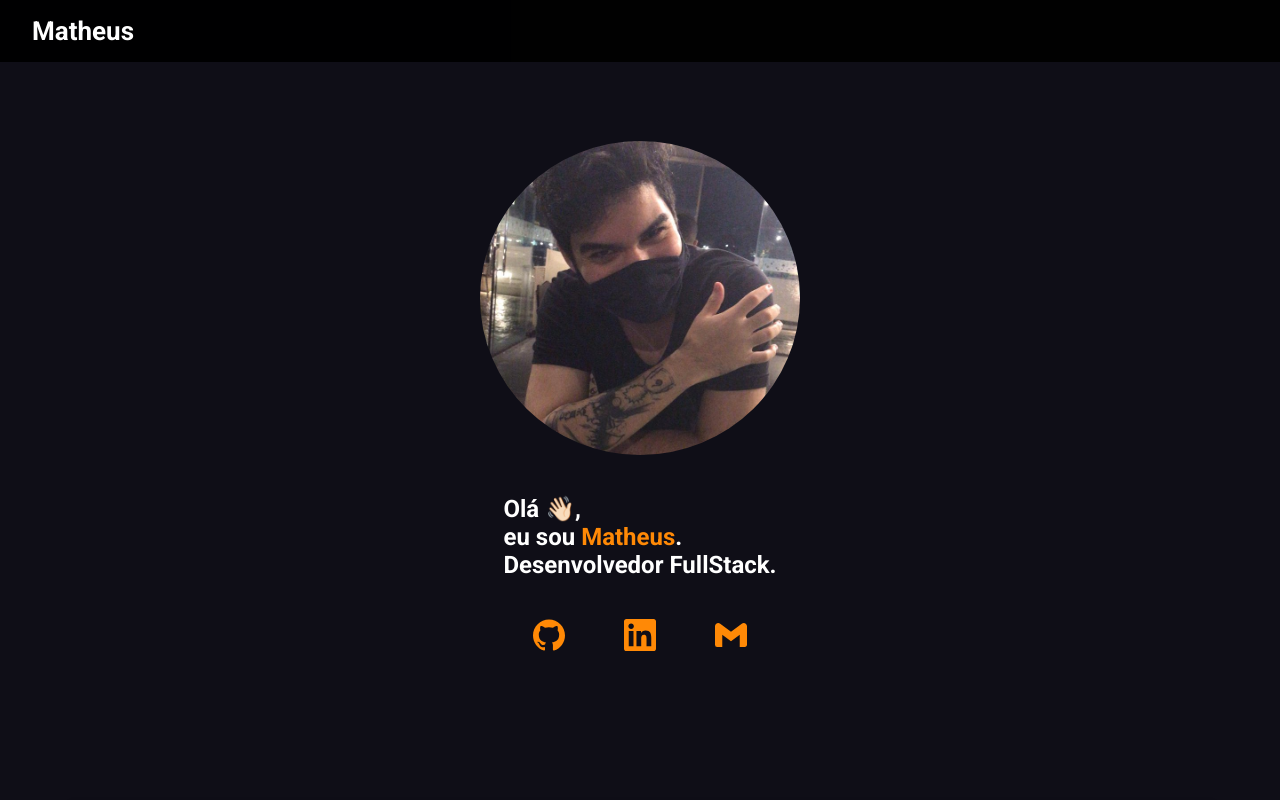
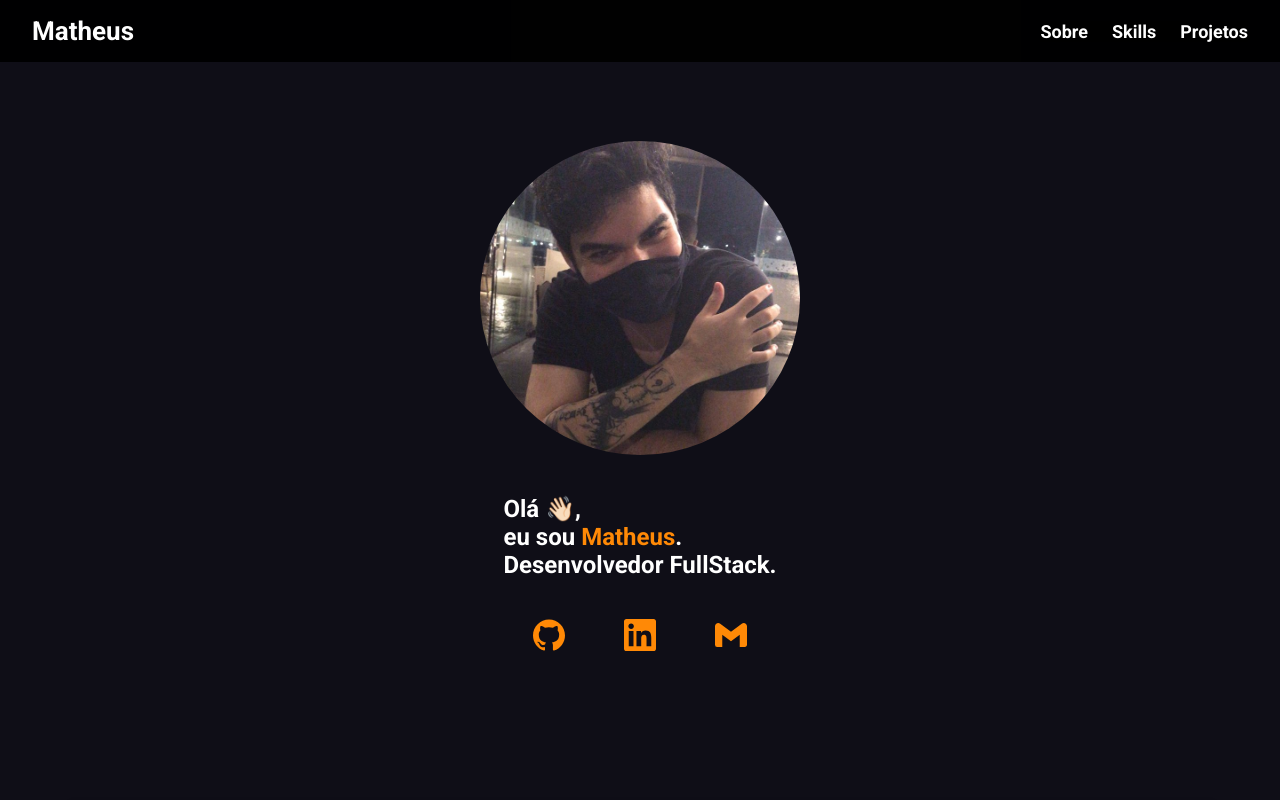
Before and after one commit to matheusg18/matheusg18.github.io, a React (Create React App) app: page / in a window 1280 px wide. Shown: the top 800 px of the page. Built offline with nearby package versions, Linux system fonts and the light colour scheme.

Commit message:
adiciona links do header fora do mobile

```diff
--- a/src/components/Header/Header.styles.jsx
+++ b/src/components/Header/Header.styles.jsx
@@ -25,7 +25,8 @@ export const MyName = styled.a`
 `;
 
 export const MobileMenuContainer = styled.div`
-  padding: ${({ theme }) => theme.space(2)} ${({ theme }) => theme.space(4)} ${({ theme }) => theme.space(1.25)} ${({ theme }) => theme.space(4)};
+  padding: ${({ theme }) => theme.space(2)} ${({ theme }) => theme.space(4)}
+    ${({ theme }) => theme.space(1.25)} ${({ theme }) => theme.space(4)};
   font-size: 26px;
 `;
 
@@ -38,6 +39,14 @@ export const HeaderNav = styled.nav`
   background-color: inherit;
   transition: transform 200ms ease-out;
 
+  @media screen and (min-width: 1025px) {
+    position: relative;
+    transform: translate(0);
+    top: 0;
+    width: fit-content;
+    margin-right: ${({ theme }) => theme.space(4)};
+  }
+
   & > ul {
     list-style: none;
     display: flex;
@@ -47,6 +56,12 @@ export const HeaderNav = styled.nav`
     padding: ${({ theme }) => theme.space(2)} 0 ${({ theme }) => theme.space(4)} 0;
     font-size: 18px;
     font-weight: 700;
+
+    @media screen and (min-width: 1025px) {
+      display: flex;
+      flex-flow: row nowrap;
+      padding: 0;
+    }
   }
 `;
 
--- a/src/components/Header/index.jsx
+++ b/src/components/Header/index.jsx
@@ -12,7 +12,7 @@ function Header() {
   const [showMobileNav, setShowMobileNav] = useState(false);
 
   const showButton = () => {
-    if (window.innerWidth <= 700) {
+    if (window.innerWidth <= 1024) {
       setShowMobileButton(true);
     } else {
       setShowMobileButton(false);
```
